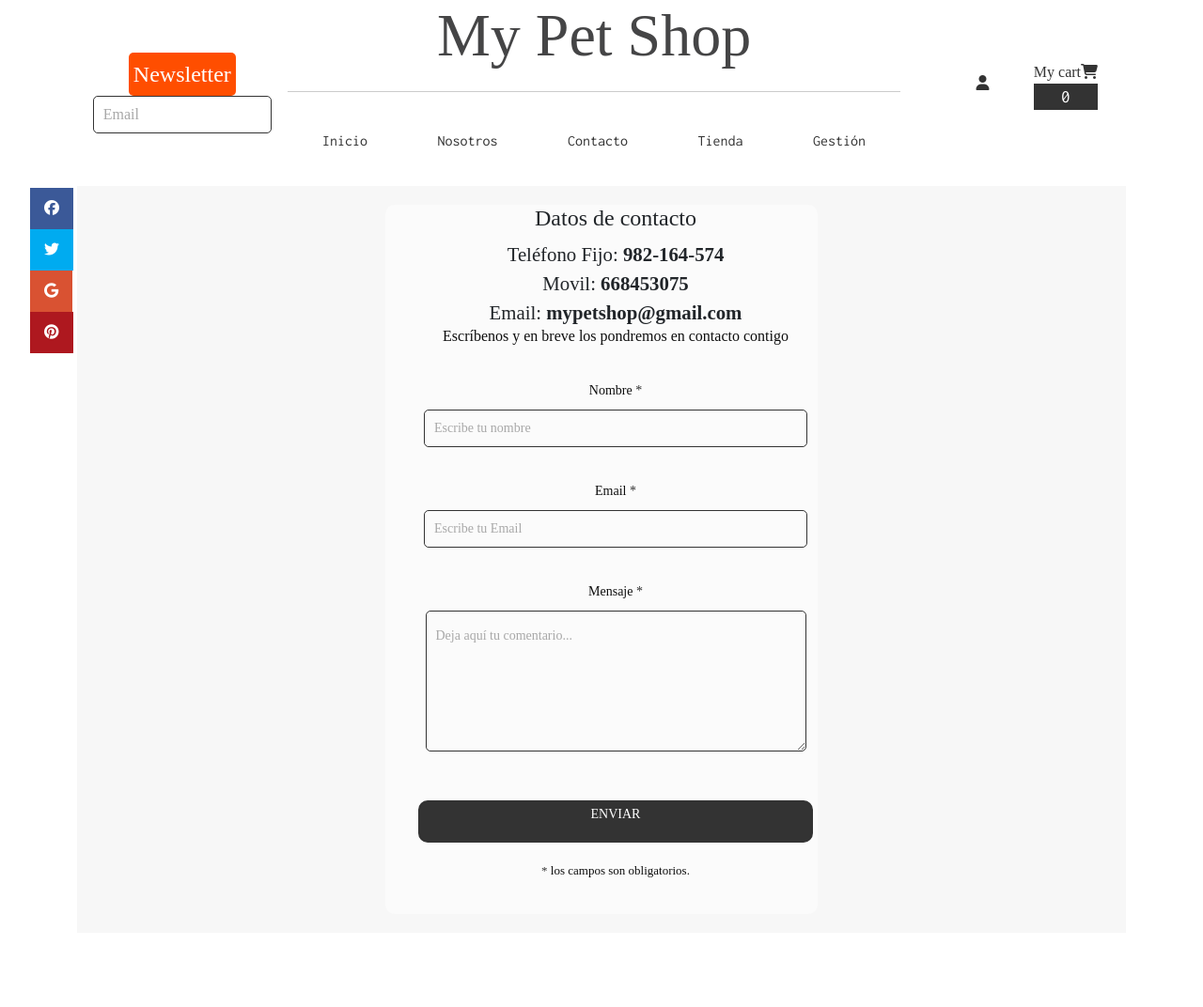
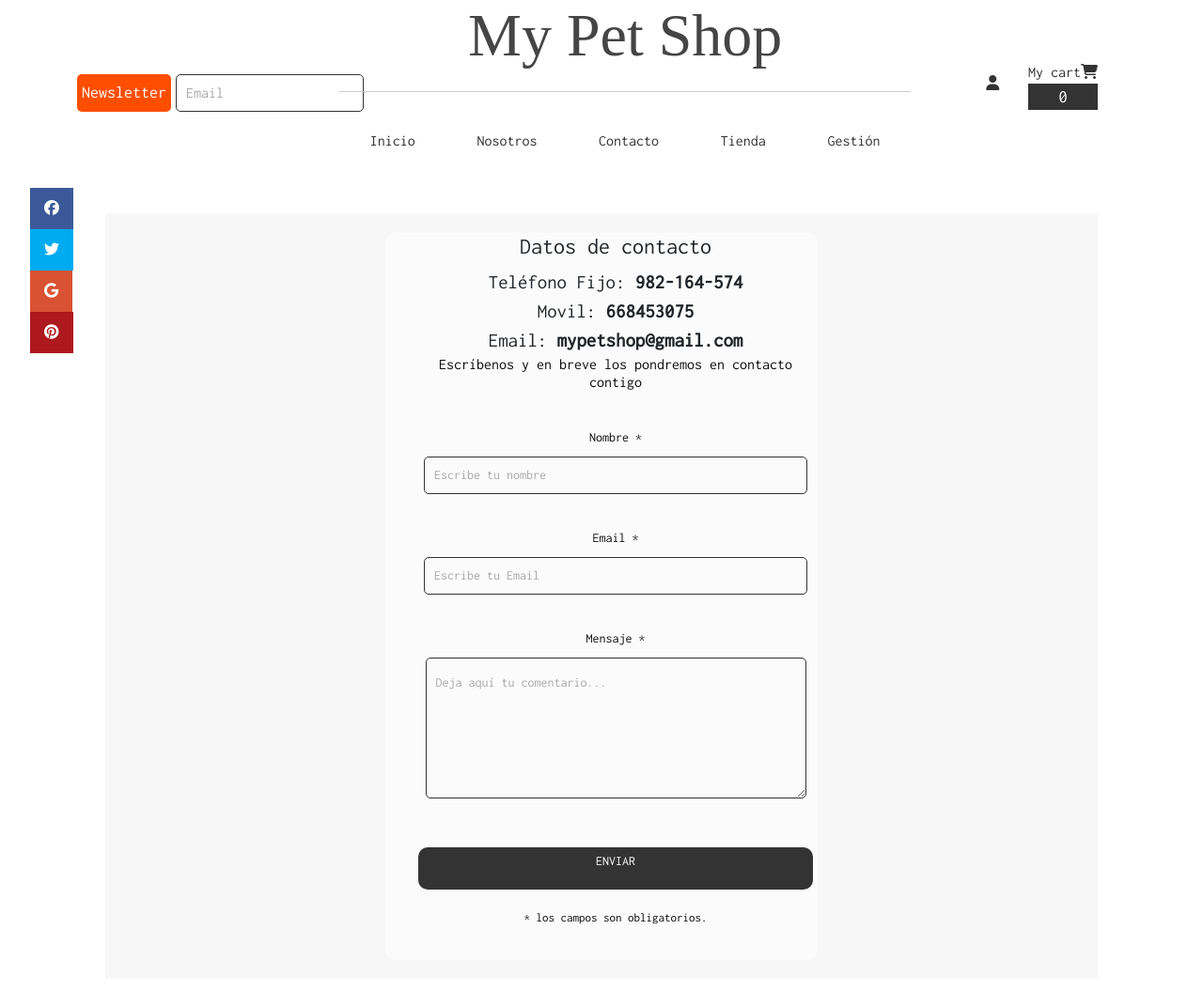
Before and after one commit to liaotco/webMascotas, a Django app: page /contacto/ in a window 1280 px wide. Shown: the whole page at 94% size. Before the commit the page ends 934 px from the top, so only its background shows below. Run offline with Django 4.2, Linux system fonts and the light colour scheme; some libraries are stand-ins or nearby versions; some web fonts are replaced.

Commit message:
portada y base

```diff
--- a/appCarrito/templates/contacto.html
+++ b/appCarrito/templates/contacto.html
@@ -36,7 +36,7 @@
                                                 <textarea name="introducir_mensaje" class="texto_mensaje" id="mensaje" required="obligatorio" placeholder="Deja aquí tu comentario..."></textarea>
                                            </p>
 
-                                 <button type="submit" name="enviar_formulario" id="enviar"><p>Enviar</p></button>
+                                 <button type="submit" name="enviar_formulario" id="enviar" class="button_formulario"><p>Enviar</p></button>
 
                                  <p class="aviso">
                                     <span class="obligatorio"> * </span>los campos son obligatorios.
--- a/appCarrito/templates/portada.html
+++ b/appCarrito/templates/portada.html
@@ -52,7 +52,7 @@
               <h3 class="product__title">Farenheit Oval</h3>
               <span class="product__price">125.00 €</span>
             </div>
-            <a href="{% url 'tienda' %}">Ir a la tienda</a></li>
+            <a href="{% url 'tienda' %}">p.Ir a la tienda</a></li>
           </div>
         </section>
 
--- a/appCarrito/urls.py
+++ b/appCarrito/urls.py
@@ -1,7 +1,7 @@
 from django.contrib import admin
 from django.urls import path
 from .views import inicio,agregar_producto,sacar_producto,limpiar_carrito,nosotros,contacto,verCarrito,tienda,agregarcarrito,sacarcarrito
-from .views import pruebas
+from .views import pruebas, insertarSubscripcion
 """"
 path('',pruebas,name='pruebas'),
 """
@@ -17,4 +17,5 @@ urlpatterns = [
     path('contacto/', contacto, name='contacto'),
     path('verCarrito/',verCarrito, name='verCarrito'),
     path('pruebas/',pruebas, name='pruebas'),
+    path('',insertarSubscripcion, name='insertarSubscripcion'),
 ]
--- a/appCarrito/views.py
+++ b/appCarrito/views.py
@@ -1,6 +1,7 @@
 from django.shortcuts import render, redirect
-from appGestion.models import Producto
+from appGestion.models import *
 from appCarrito.carrito import Carrito
+
 
 # Create your views here.
 def pruebas(request):
@@ -51,3 +52,10 @@ def limpiar_carrito(request):
     carrito=Carrito(request)
     carrito.limpiar()
     return redirect('verCarrito')
+
+def insertarSubscripcion(request):
+    if request.method == 'POST':
+        var_email=request.POST['email']
+        subscripcion=Subscripcion.objects.create(email=var_email)
+        return redirect('inicio')
+    return inicio(request)
--- a/appGestion/admin.py
+++ b/appGestion/admin.py
@@ -1,6 +1,7 @@
 from django.contrib import admin
-from .models import Producto
+from .models import *
 # Register your models here.
 
 
 admin.site.register(Producto)
+admin.site.register(Subscripcion)
--- a/appGestion/views.py
+++ b/appGestion/views.py
@@ -54,9 +54,3 @@ class ProductoDetailView(DetailView):
         def get_object(self):
             objeto=self.model.objects.get(id=self.kwargs['pk'])
             return objeto
-"""
-class PostDetailView(DetailView):
-    model = Post
-    template_name = 'post_detail.html'
-    context_object_name = 'post'
-"""
--- a/webMascotas/static/css/estilosTienda.css
+++ b/webMascotas/static/css/estilosTienda.css
@@ -7,7 +7,7 @@
   margin:0;
   padding: 0;
   box-sizing: border-box;
-
+  font-family: "Inconsolata";
 }
 /*#ff9b00, #48433c, #ebe9e7, #c2bdb6, #379bb5*/
 
@@ -31,17 +31,33 @@ img {
 .main-header__container{
   display: flex;
   justify-content: space-between;
-  align-items: center;
+  align-items:center;
+}
+
+.news button{
+  background-color: #FF4E00;
+  color: white;
+  padding:0 5px;
+  border-radius: 5px;
+  border:none;
+  padding: 5px;
+  margin: 0 auto;
 }
 .news{
-  font-size: x-large;
-  background-color: #FF4E00;
-  color: white;
-  padding: 5px;
+    text-align: center;
+    font-size:large;
+    display: flex;
+    gap:5px;
+  }
+
+
+.main-header__input{
+  display:inline;
+  min-width: 200px;
   margin: 0 auto;
-  border-radius: 5px;
-}
-
+  font-size:medium;
+  margin-right: 10px;
+  }
 
 .main-header__link {
   color: #333;
@@ -55,11 +71,9 @@ img {
 .main-header__txt{
   font-size: 16px;
 }
-
 .container{
   min-height: 00px;
 }
-
 .nosotros{
   text-align: justify;
 }
@@ -85,7 +99,6 @@ input{
 	padding-left: 10px;
   margin-bottom: 20px;
 }
-
 textarea{
   background-color: #fbfbfb;
 	width: 405px;
@@ -99,15 +112,11 @@ textarea{
   margin-bottom: 20px;
   padding-top: 15px;
 }
-
-
 label{
   display: block;
 	float: center;
 }
-
-
-button{
+.button_formulario{
 	height: 45px;
 	padding-left: 5px;
 	padding-right: 5px;
@@ -121,18 +130,12 @@ button{
 	width: 420px;
   cursor: pointer;
 }
-
-
-button p{
+.button_formulario p{
 	color: #fff;
 }
-
-
 span{
 	color: #333;
 }
-
-
 .aviso{
 	font-size: 13px;
 	color: #0e0e0e;
@@ -158,29 +161,20 @@ p{
 	font-size: 14px;
 	color: #0e0e0e;
 }
-
-
 ::-webkit-input-placeholder {
  color: #a8a8a8;
 }
-
-
 ::-webkit-textarea-placeholder {
  color: #a8a8a8;
 }
-
-
 .formulario input:focus{
 	outline:0;
 	border: 1px solid #97d848;
 }
-
-
 .formulario textarea:focus{
 	outline:0;
 	border: 1px solid #97d848;
 }
-
 /* Estilos del Menu */
 .main-nav {
   opacity: 0;
@@ -239,30 +233,17 @@ p{
   color: white;
   background-color: #333;
 }
-.main-header__input{
-  display: block;
-  padding: 10px;
-  width: 50%;
-  max-width: 250px;
-  margin: 0 auto;
-  }
-
-
 
 .main {
   padding: auto;
 }
-
-
 .cantidadCarrito{
-  font-family: "Inconsolata";
   background-color: #333;
   color: white;
   text-align: center;
   font-size: larger;
 }
 /* ESTILOS DE SLIDER */
-
 h1 {
   text-align: center;
 }
@@ -287,6 +268,7 @@ h1 {
 .imagenes{
   height: 400px;
   width: 100%;
+  object-fit: cover;
 }
 .carrusel-elemento {
   float: left;
@@ -398,21 +380,20 @@ h1 {
   color: #FF4E00;
   font-weight: bold;
 }
-.product__icon {
-  display: block;
-  margin-top: 10px;
+
+.product a, a:hover,a:visited,a:active{
+text-decoration: none;
 }
-.product:hover .product__icon {
-  color: #FF4E00;
-}
+
 .container__testimonials{
   text-align: center;
   background: #F7F7F7;
   padding: 20px;
-  margin: auto;
+  margin: 30px;
+
 }
 .testimonial__txt{
-  color: #777;
+  color: #212121;
 }
 .container-editor{
   margin-top: 20px;
@@ -523,6 +504,9 @@ h1 {
     width: 290px;
     margin: auto;
   }
+  .main-header__input{
+     margin-top: 0;
+    }
 
 }
 
--- a/webMascotas/templates/baseTienda.html
+++ b/webMascotas/templates/baseTienda.html
@@ -33,9 +33,12 @@
         </nav>
       </div>
       <div class="main-header__container">
-            <p class="news">Newsletter</p>
-            <input type="email" class="main-header__input" placeholder="Email">
+        <form action="{% url 'insertarSubscripcion' %}" method="POST"class="news">{% csrf_token %}
+          <button>Newsletter</button>
+          <input type="email" name="email" class="main-header__input" placeholder="Email">
+        </form>
       </div>
+
       <div class="main-header__container">
          <a href="#" class="main-header__link" ><i class="fas fa-user"></i></a>
          <div class="btn-abrir">My cart<i class="fas fa-shopping-cart"></i> <p class="cantidadCarrito">{{cantidadProd}}</p></div>
```
Also changed, not shown: appGestion/models.py (+7 -0 lines), appGestion/migrations/0002_subscripcion.py (added). Lines whose indentation alone changed are shown as unchanged.
